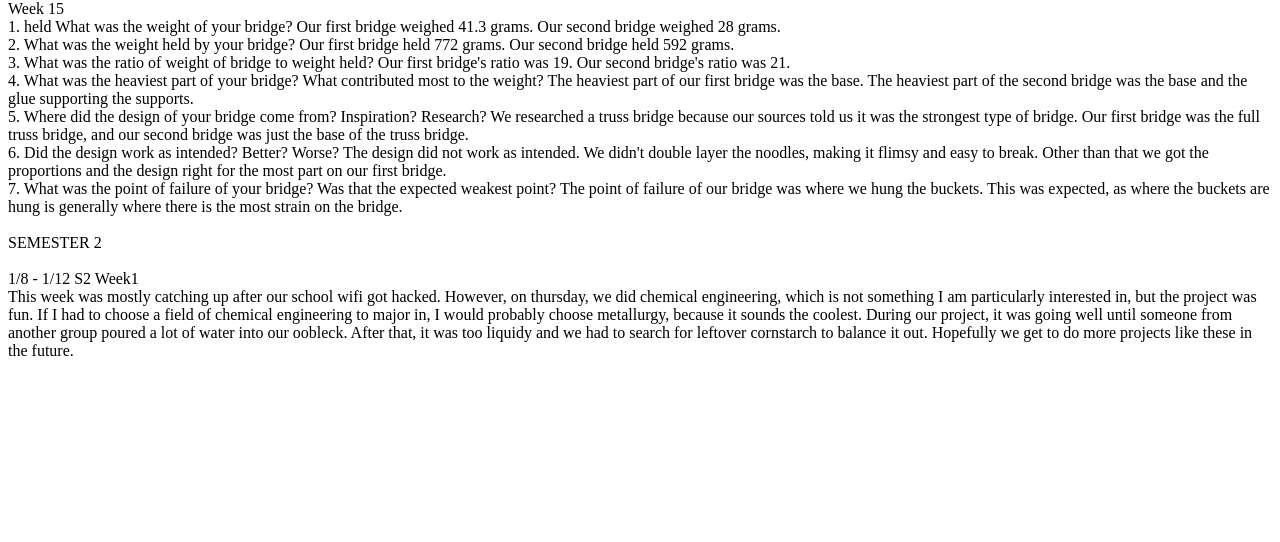
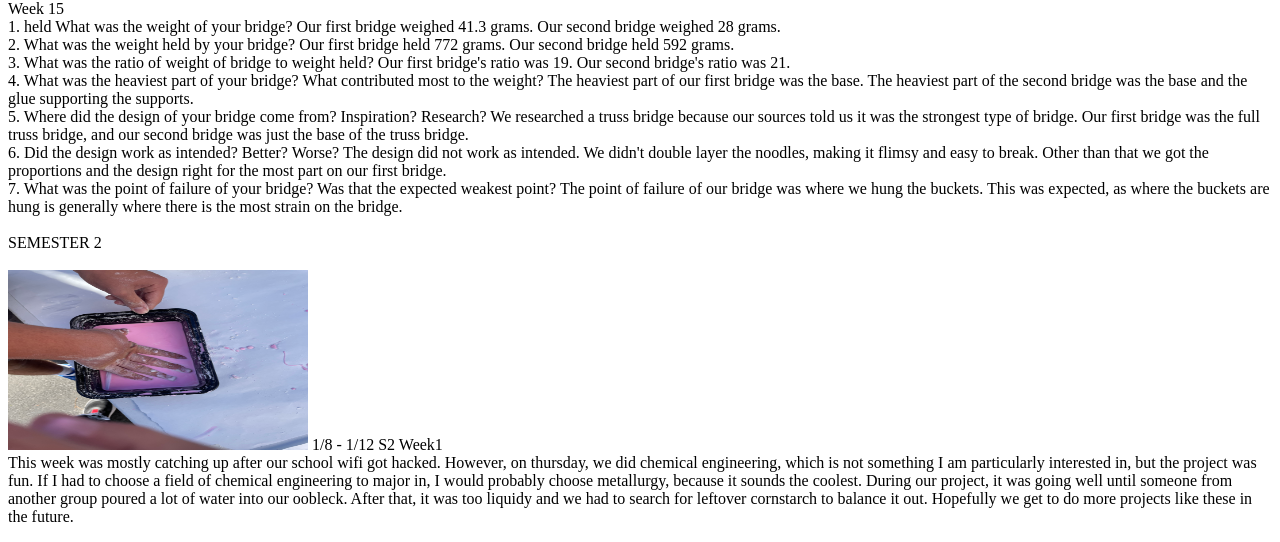
Before and after one commit to Solomkey/website, a plain HTML site: page index.html in a window 1280 px wide. Shown: the part 6162-6704 px from the top of the page. Before the commit the page ends 6538 px from the top, so only its background shows below. Drawn offline with Linux system fonts and the light colour scheme.

Commit message:
week92837540917

```diff
--- a/index.html
+++ b/index.html
@@ -80,7 +80,7 @@
                                     Week 15 <br> 1. held What was the weight of your bridge? Our first bridge weighed 41.3 grams. Our second bridge weighed 28 grams. <br>2. What was the weight held by your bridge? Our first bridge held 772 grams. Our second bridge held 592 grams. <br>3. What was the ratio of weight of bridge to weight held? Our first bridge's ratio was 19. Our second bridge's ratio was 21. <br>4. What was the heaviest part of your bridge? What contributed most to the weight? The heaviest part of our first bridge was the base. The heaviest part of the second bridge was the base and the glue supporting the supports. <br>5. Where did the design of your bridge come from? Inspiration? Research? We researched a truss bridge because our sources told us it was the strongest type of bridge. Our first bridge was the full truss bridge, and our second bridge was just the base of the truss bridge. <br>6. Did the design work as intended? Better? Worse? The design did not work as intended. We didn't double layer the noodles, making it flimsy and easy to break. Other than that we got the proportions and the design right for the most part on our first bridge. <br>7. What was the point of failure of your bridge? Was that the expected weakest point? The point of failure of our bridge was where we hung the buckets. This was expected, as where the buckets are hung is generally where there is the most strain on the bridge.
 
 <br><br>SEMESTER 2 <br><br>
-
+<img src="oobleck.jpg" width="300px" height="180px">
                 1/8 - 1/12 S2 Week1 <br> This week was mostly catching up after our school wifi got hacked. However, on thursday, we did chemical engineering, which is not something I am particularly interested in, but the project was fun. If I had to choose a field of chemical engineering to major in, I would probably choose metallurgy, because it sounds the coolest. During our project, it was going well until someone from another group poured a lot of water into our oobleck. After that, it was too liquidy and we had to search for leftover cornstarch to balance it out. Hopefully we get to do more projects like these in the future.
 
 </html>
```
Also changed, not shown: oobleck.jpg (added).
